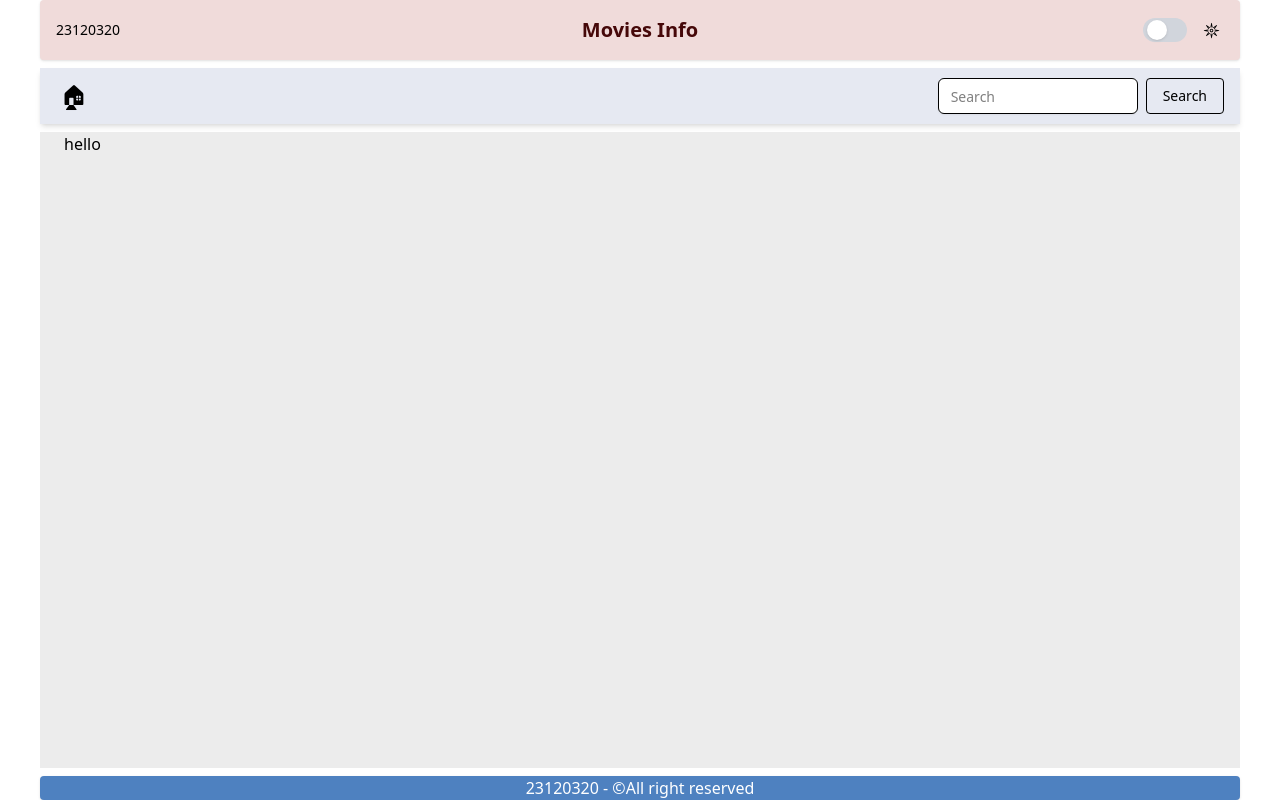
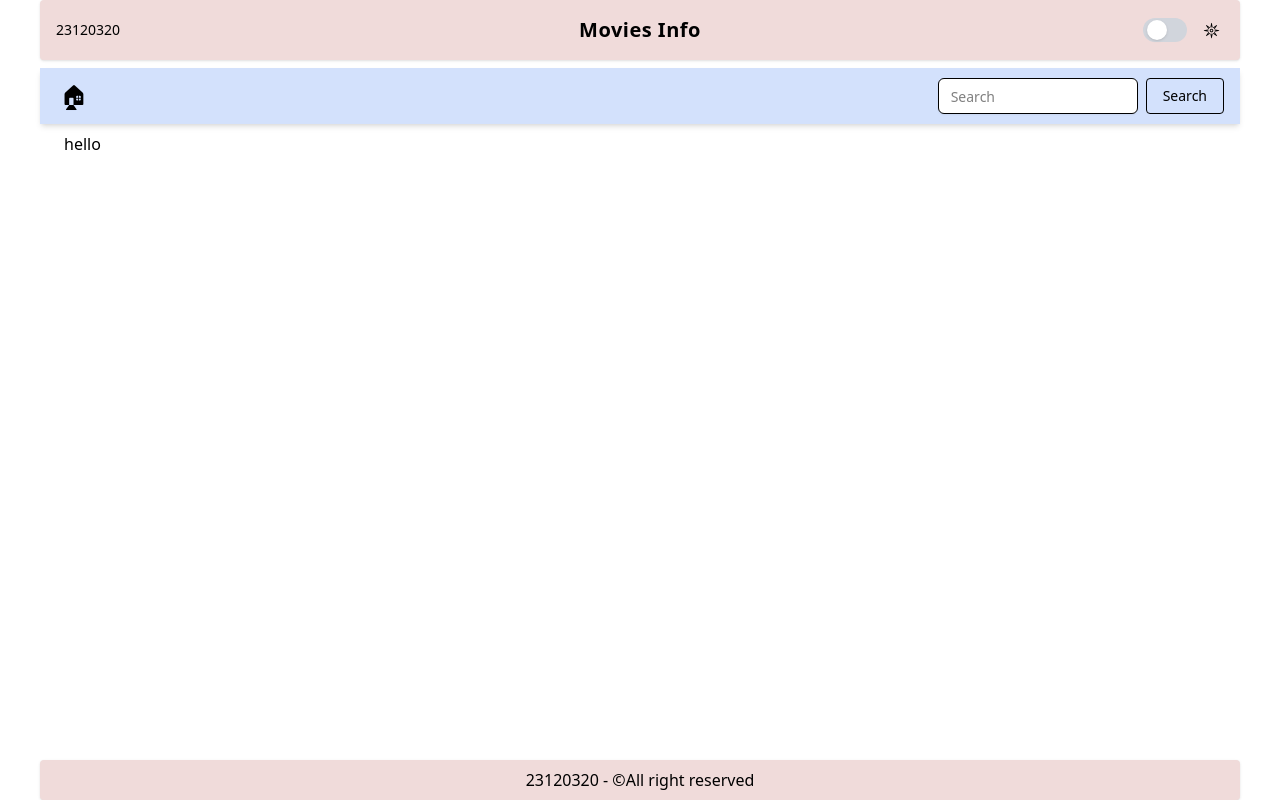
Before and after one commit to hoangphi117/BTCN_Web_02_23120320, a React (Vite) app: page / in a window 1280 px wide. Built offline with nearby package versions, Linux system fonts and the light colour scheme.

Commit message:
feat(theme): Apply theme to components

```diff
--- a/src/components/common/Footer.jsx
+++ b/src/components/common/Footer.jsx
@@ -1,7 +1,9 @@
 function Footer() {
   return (
-    <footer className="flex bg-[#4e81c0] justify-center rounded shadow-sm">
-      <p className="text-white">23120320 - &copy;All right reserved</p>
+    <footer className="flex bg-[rgb(var(--header-bg-rgb))] justify-center rounded shadow-sm py-2 transition-colors duration-300">
+      <p className="text-[rgb(var(--foreground-rgb))] transition-colors">
+        23120320 - &copy;All right reserved
+      </p>
     </footer>
   );
 }
--- a/src/components/common/Header.jsx
+++ b/src/components/common/Header.jsx
@@ -1,25 +1,49 @@
+import { useTheme } from "@/components/theme-provider";
 import { Switch } from "../ui/switch";
 
 function Header() {
+  const { setTheme, theme } = useTheme();
+
+  const toggleTheme = () => {
+    setTheme(theme === "dark" ? "light" : "dark");
+  };
+
   return (
-    <header className="bg-[#f0dbda] rounded shadow-sm">
+    <header className="bg-[rgb(var(--header-bg-rgb))] rounded shadow-sm transition-colors duration-300">
       <div className="flex items-center justify-between p-3 px-4">
         <div className="w-1/4 flex justify-start">
-          <p className="text-sm">23120320</p>
+          <p className="text-sm text-[rgb(var(--foreground-rgb))] transition-colors">
+            23120320
+          </p>
         </div>
 
         <div className="flex-1 flex justify-center">
-          <h1 className="text-xl font-bold text-red-950">Movies Info</h1>
+          <h1 className="text-xl font-semibold text-[rgb(var(--primary-rgb))] tracking-wide transition-colors">
+            Movies Info
+          </h1>
         </div>
 
         <div className="w-1/4 flex justify-end items-center gap-3 select-none">
           <div className="flex items-center gap-2">
-            <Switch className="data-[state=unchecked]:bg-gray-300 data-[state=checked]:bg-black-600" />
+            <Switch
+              id="mode-switch"
+              checked={theme === "dark"}
+              onCheckedChange={toggleTheme}
+              className="data-[state=unchecked]:bg-gray-300 data-[state=checked]:bg-blue-400"
+            />
           </div>
 
-          <button className="p-1 rounded-full">
-            <span className="text-lg">𖤓</span>
-          </button>
+          <div className="p-1 hover:bg-[rgb(var(--foreground-rgb))/10] rounded-full transition-colors">
+            {theme === "dark" ? (
+              <span className="text-lg text-[rgb(var(--foreground-rgb))]">
+                ⏾
+              </span>
+            ) : (
+              <span className="text-lg text-[rgb(var(--foreground-rgb))]">
+                𖤓
+              </span>
+            )}
+          </div>
         </div>
       </div>
     </header>
--- a/src/components/common/NavBar.jsx
+++ b/src/components/common/NavBar.jsx
@@ -4,7 +4,7 @@ import { Button } from "../ui/button";
 
 function NavBar() {
   return (
-    <nav className="bg-[#e6e9f2] shadow-md">
+    <nav className="bg-[rgb(var(--nav-bg-rgb))] shadow-md transition-colors duration-300">
       <div className="max-w-[1200px] mx-auto px-4 flex items-center h-14">
         <Link to="/" className="mr-6">
           <Button
@@ -12,7 +12,9 @@ function NavBar() {
             size="icon"
             className="hover:bg-transparent cursor-pointer"
           >
-            <span className="text-2xl">🏠︎</span>
+            <span className="text-2xl text-[rgb(var(--foreground-rgb))] transition-colors">
+              🏠︎
+            </span>
           </Button>
         </Link>
 
@@ -21,10 +23,12 @@ function NavBar() {
             <Input
               type="text"
               placeholder="Search"
-              className="w-[200px] bg-white focus-visible:ring-0"
+              className="w-[200px] bg-[rgb(var(--background-rgb))] text-[rgb(var(--foreground-rgb))] focus-visible:ring-0 transition-colors"
             />
           </div>
-          <Button className="border rounded cursor-pointer">Search</Button>
+          <Button className="border rounded cursor-pointer text-[rgb(var(--foreground-rgb))] transition-colors">
+            Search
+          </Button>
         </div>
       </div>
     </nav>
--- a/src/components/layouts/MainLayout.jsx
+++ b/src/components/layouts/MainLayout.jsx
@@ -5,11 +5,11 @@ import NavBar from "@/components/common/NavBar";
 
 function MainLayout() {
   return (
-    <div className="max-w-[1200px] flex flex-col gap-2 min-h-screen pb-16 mx-auto md:pb-0">
+    <div className="flex flex-col max-w-[1200px] mx-auto gap-2 min-h-screen bg-[rgb(var(--background-rgb))] transition-colors duration-300">
       <Header />
       <NavBar />
 
-      <main className="grow bg-[#ececec] w-full">
+      <main className="grow w-full">
         <div className="mx-auto px-4 sm:px-6">
           <Outlet />
         </div>
--- a/src/index.css
+++ b/src/index.css
@@ -5,13 +5,15 @@
   --foreground: 0 0 0;
   --primary: 0 0 0;
   --header-bg: 240 219 218;
+  --nav-bg: 211 225 252;
 }
 
 .dark {
-  --background: 15 23 42;
+  --background: 34 37 42;
   --foreground: 248 250 252;
   --primary: 255 100 100;
   --header-bg: 30 41 59;
+  --nav-bg: 10 21 49;
 }
 
 @layer base {
@@ -20,5 +22,6 @@
     --foreground-rgb: var(--foreground);
     --primary-rgb: var(--primary);
     --header-bg-rgb: var(--header-bg);
+    --nav-bg-rgb: var(--nav-bg);
   }
 }
```
